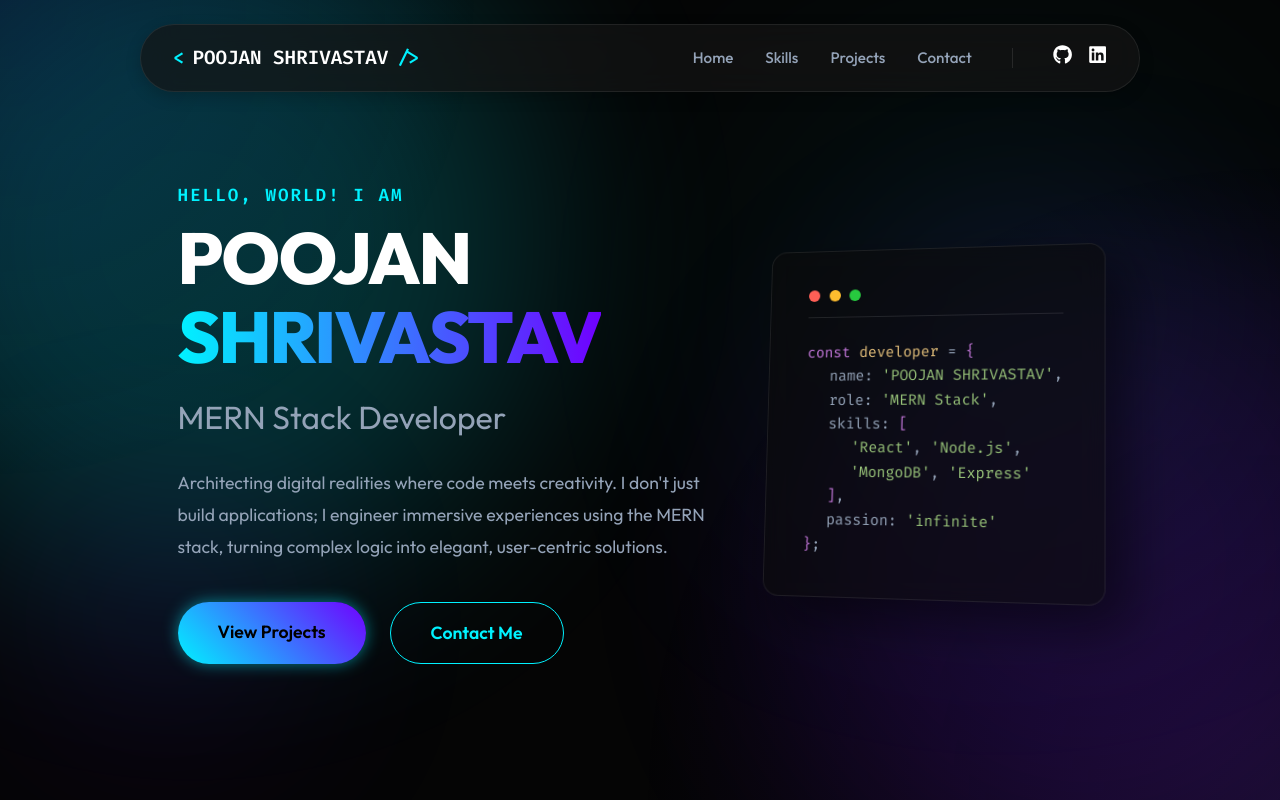
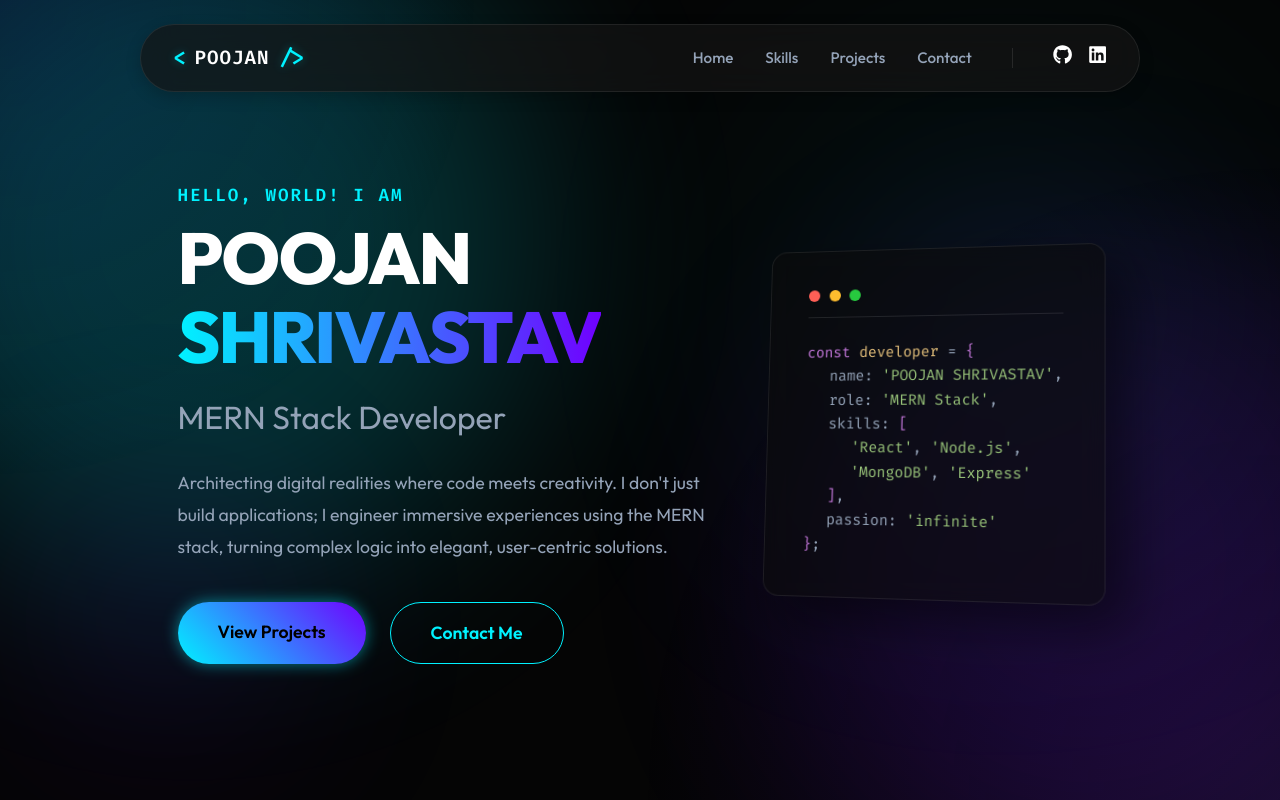
Before and after one commit to Poojan2107/Portfolio-Poojan, a React (Vite) app: page / in a window 1280 px wide. Shown: the top 800 px of the page. Built offline with nearby package versions, Linux system fonts and the light colour scheme.

Commit message:
fix: Downgrade React to stable v18 and refine Navbar logo aesthetics

```diff
--- a/src/components/Navbar.jsx
+++ b/src/components/Navbar.jsx
@@ -119,9 +119,9 @@ const Navbar = () => {
             >
               {/* Logo */}
               <a href="#" className="code-font" style={styles.logo} onClick={(e) => scrollToSection(e, '#home')}>
-                <span style={{ color: 'var(--accent-primary)' }}>&lt;</span>
-                POOJAN SHRIVASTAV
-                <span style={{ color: 'var(--accent-primary)' }}>/&gt;</span>
+                <span style={{ fontFamily: '"Fira Code", monospace', color: 'var(--accent-primary)', fontSize: '1.4rem', fontWeight: 'bold', textShadow: '0 0 10px rgba(0, 242, 255, 0.3)' }}>&lt;</span>
+                <span style={{ letterSpacing: '1px' }}>POOJAN</span>
+                <span style={{ fontFamily: '"Fira Code", monospace', color: 'var(--accent-primary)', fontSize: '1.4rem', fontWeight: 'bold', textShadow: '0 0 10px rgba(0, 242, 255, 0.3)' }}>/&gt;</span>
               </a>
 
               {/* Desktop Menu */}
```
Also changed, not shown: package.json (+4 -4 lines), 1 other file (tests, documents, lock files or other folders).
